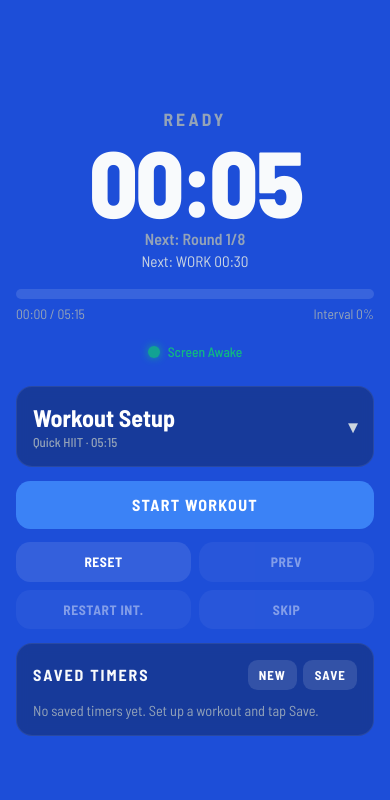
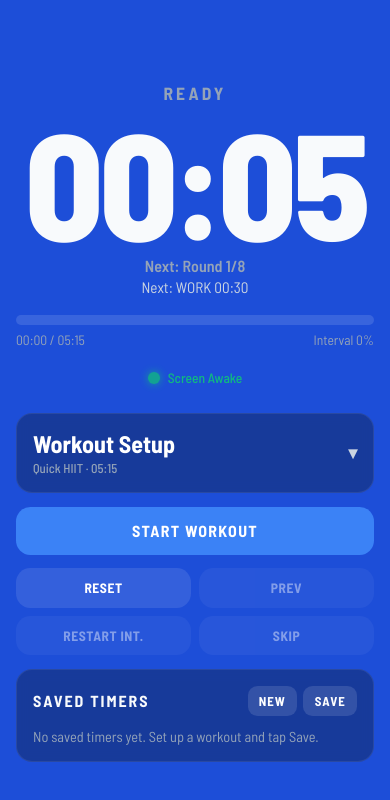
Before and after one commit to devbycarlo/pulse, a React (Vite) app in the folder web-app/: page / in a window 390 px wide. Shown: the top 800 px of the page. Built offline with nearby package versions, Linux system fonts and the light colour scheme.

Commit message:
feat: improve timer display with dynamic class assignment for better responsiveness

```diff
--- a/web-app/src/App.css
+++ b/web-app/src/App.css
@@ -2,6 +2,7 @@
 .timer-section {
   text-align: center;
   min-width: 0;
+  container-type: inline-size;
 }
 
 .phase {
@@ -15,14 +16,18 @@
 }
 
 .time-display {
-  font-size: clamp(5.5rem, 24vw, 22rem);
+  font-size: clamp(4rem, 42cqi, 20rem);
   font-weight: 800;
   line-height: 0.92;
   font-variant-numeric: tabular-nums;
   letter-spacing: -0.04em;
   font-family: var(--font-condensed);
   max-width: 100%;
-  overflow-wrap: anywhere;
+  white-space: nowrap;
+}
+
+.time-display--long {
+  font-size: clamp(3.5rem, 33cqi, 18rem);
 }
 
 .round-info {
@@ -335,7 +340,6 @@ button:disabled { opacity: 0.45; cursor: not-allowed; transform: none; }
   .secondary-controls { grid-template-columns: repeat(3, 1fr); }
   .compact-controls { grid-template-columns: repeat(4, minmax(0, 1fr)); }
   .timer-section { display: flex; flex-direction: column; align-items: center; justify-content: center; }
-  .time-display { font-size: clamp(6rem, 18vw, 18rem); }
 }
 
 @media (prefers-reduced-motion: reduce) {
--- a/web-app/src/App.jsx
+++ b/web-app/src/App.jsx
@@ -581,6 +581,8 @@ export default function App() {
 
   const wakeText = wakeLockStatus === 'active' ? 'Screen Awake' : 'Tap to Keep Awake'
   const wakeClass = `wake-lock-indicator ${wakeLockStatus === 'active' ? 'active' : wakeLockStatus === 'error' ? 'wake-lock-error' : wakeLockStatus === 'unsupported' ? 'wake-lock-not-supported' : 'inactive'}`
+  const displayTime = formatTime(status === 'idle' ? (sequence[0]?.duration || config.work) : timeLeft)
+  const timeClass = `time-display${displayTime.length > 5 ? ' time-display--long' : ''}`
 
   const onInput = (key) => (e) => setInputs((prev) => ({ ...prev, [key]: e.target.value }))
 
@@ -589,7 +591,7 @@ export default function App() {
       <div className="app-container">
         <div className="timer-section">
           <div className={`phase text-${displayType}`}>{displayLabel}</div>
-          <div className="time-display">{formatTime(status === 'idle' ? (sequence[0]?.duration || config.work) : timeLeft)}</div>
+          <div className={timeClass}>{displayTime}</div>
           <div className="round-info">{roundInfo}</div>
           <div className="next-info">{nextInfo}</div>
 
```
